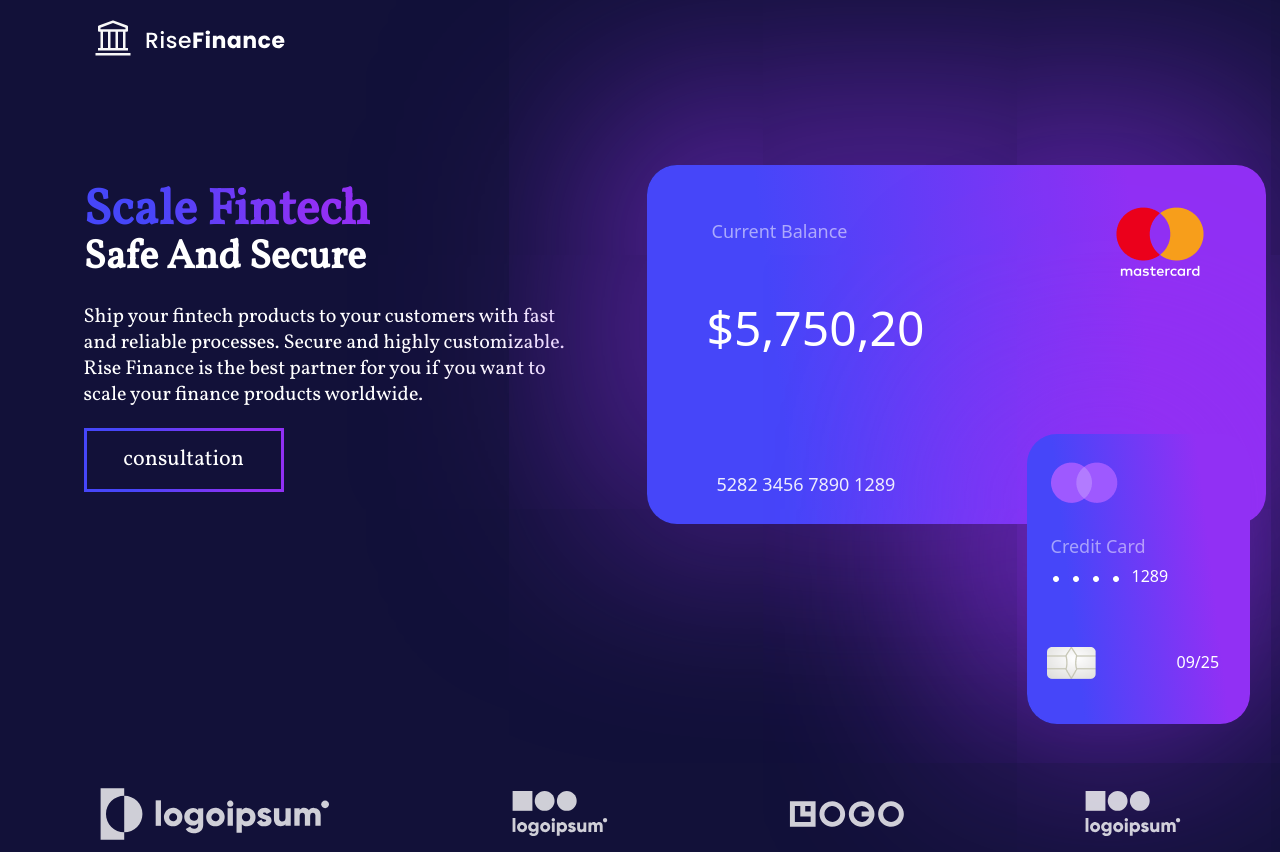
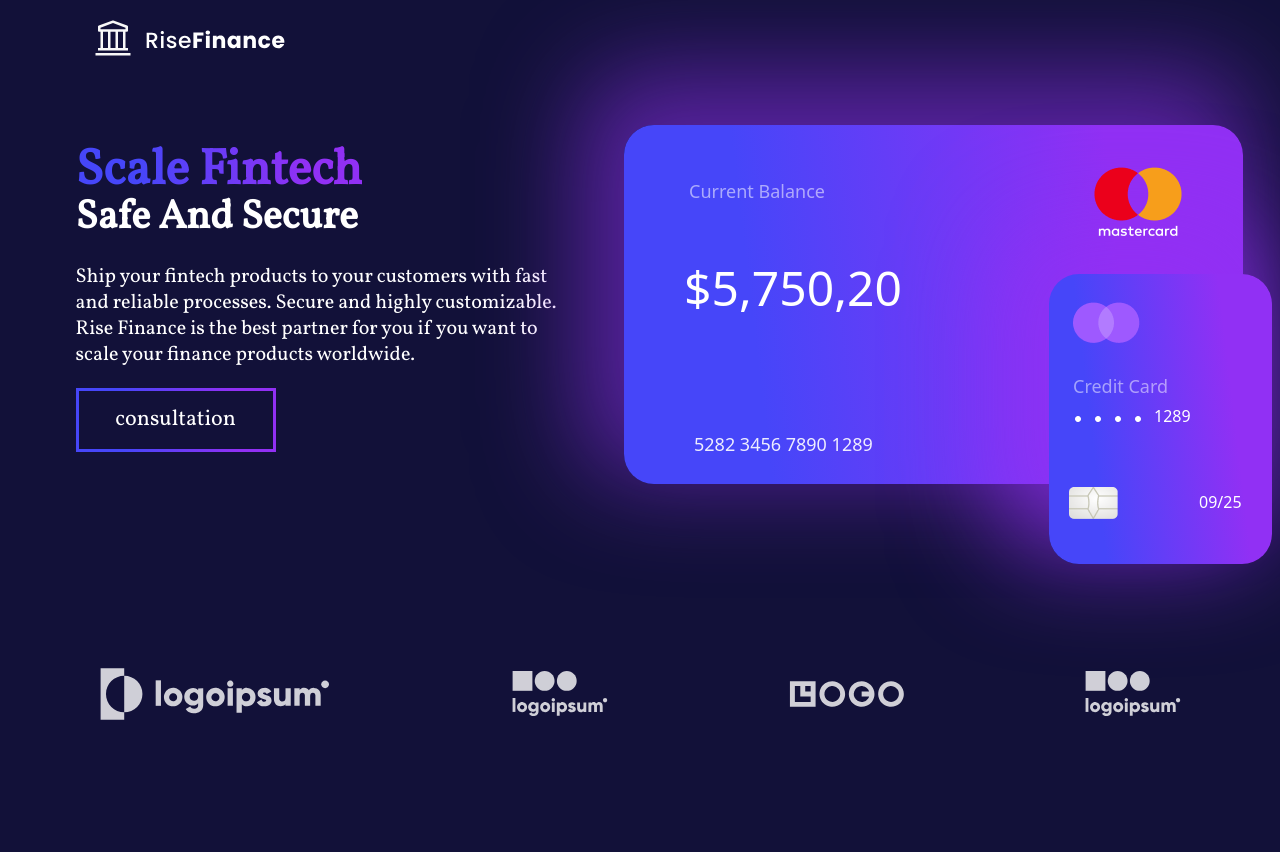
Before and after one commit to edgarvtt/RiseBank, a plain HTML site: page index.html in a window 1280 px wide. After the commit the page ends 800 px from the top, so only its background shows below. Drawn offline with Linux system fonts and the light colour scheme.

Commit message:
new uptades -- organizando contanier principal

```diff
--- a/style.css
+++ b/style.css
@@ -28,7 +28,7 @@ a {
     justify-content: space-around;
     grid-template-columns: 1fr 1fr;
     justify-items: center;
-    margin-top: 100px;
+    margin-top: 60px;
 
 }
 
@@ -93,7 +93,7 @@ a {
     border-radius: 30px;
     display: grid;
     grid-template-columns: 1fr 1fr;
-    box-shadow: -20px -30px 200px 40px #9230f48d;
+    box-shadow: -20px -30px 100px 24px #9230f48d;
 }
 
 .card-1-p {
@@ -146,9 +146,9 @@ a {
     width: 223px;
     background: linear-gradient(263.24deg, #9130F4 21.05%, #4646F9 77.63%);
     border-radius: 30px;
-    margin-left: 380px;
-    margin-top: -90px;
-    box-shadow: -30px -30px 200px 40px #9230f4b0;
+    margin-left: 425px;
+    margin-top: -210px;
+    box-shadow: -30px -30px 100px 24px #9230f4b0;
 }
 
 
@@ -206,7 +206,7 @@ a {
 
     display: flex;
     justify-content: space-around;
-    margin-top: 60px;
+    margin-top: 100px;
 }
 
 /* responsivo */
```
Also changed, not shown: index.html (+0 -1 lines).
